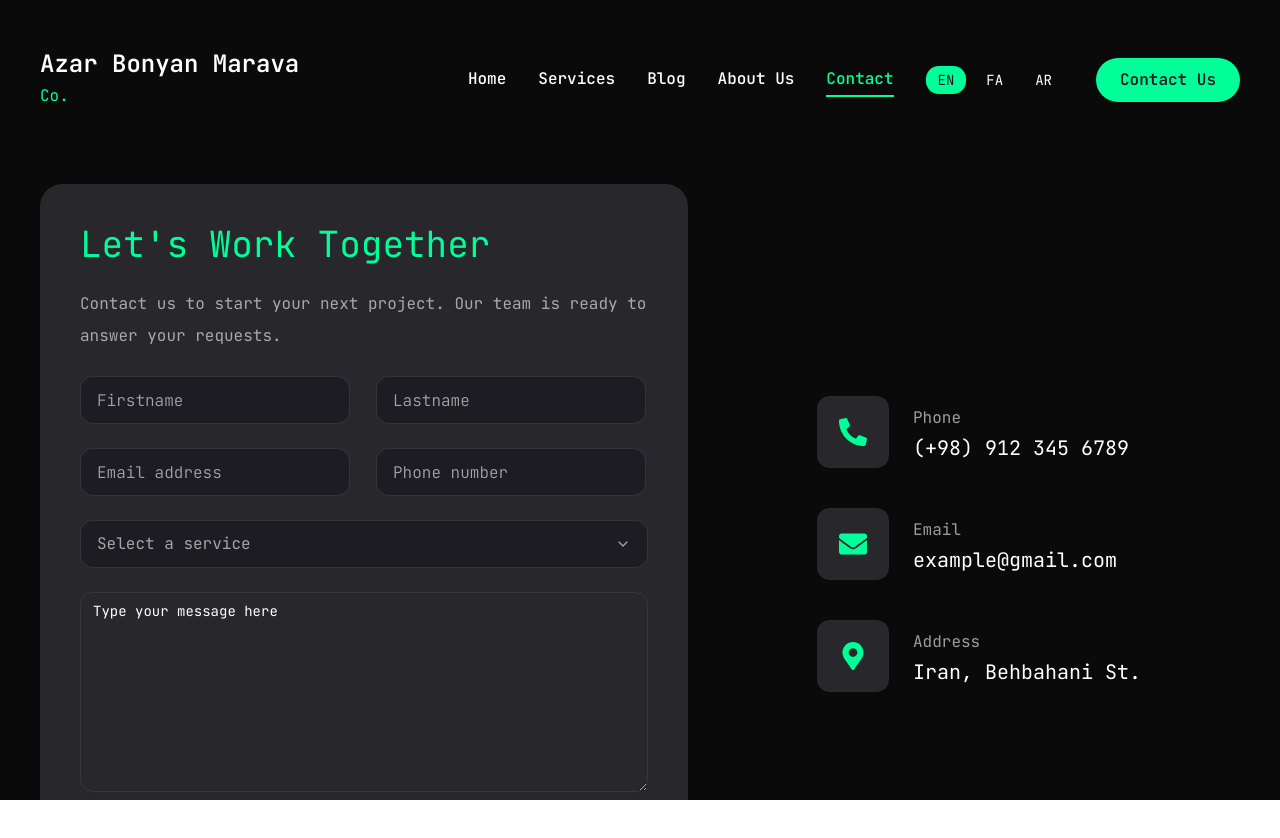
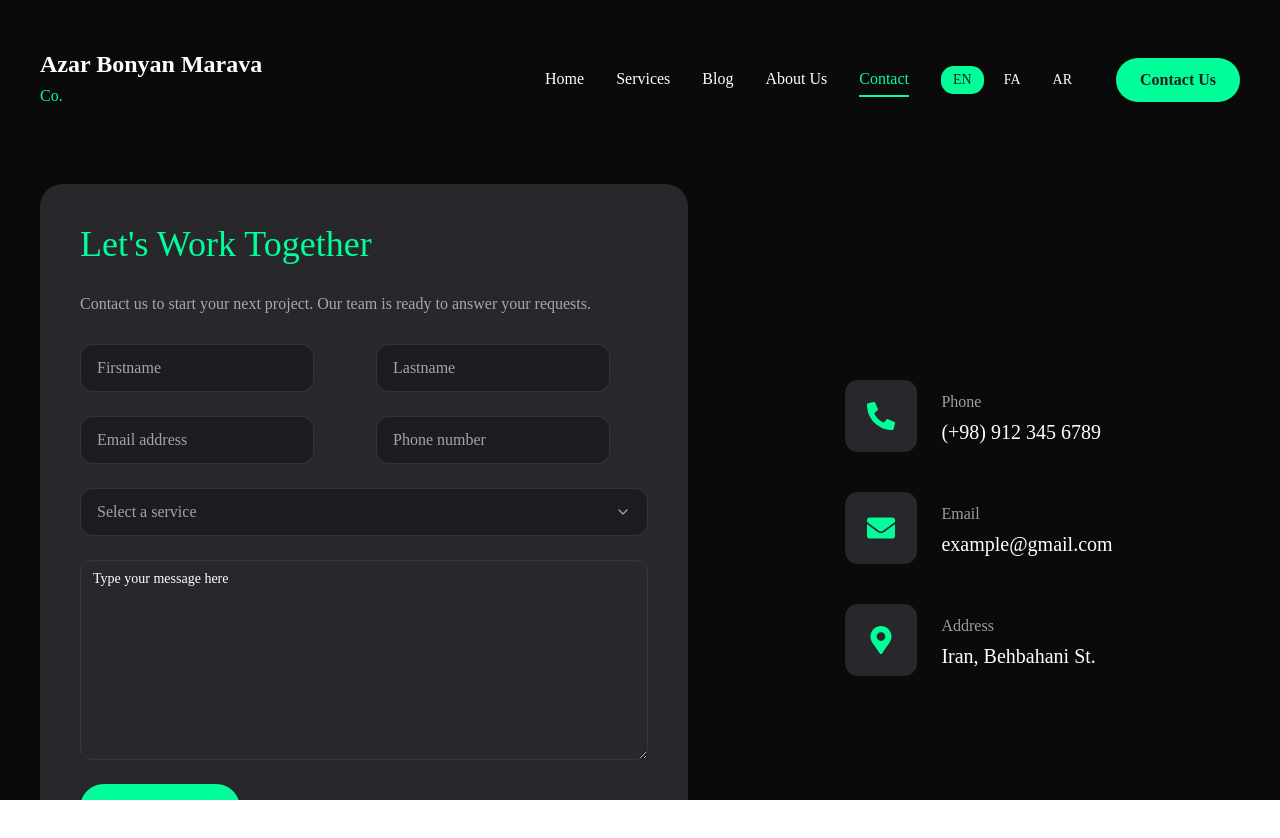
Before and after one commit to Milad-Soleymani/azar-bonian-marava, a Next.js app: page /en/contact in a window 1280 px wide. Shown: the top 838 px of the page. Built offline with nearby package versions, Linux system fonts and the light colour scheme.

Commit message:
Change font

```diff
--- a/pnpm-workspace.yaml
+++ b/pnpm-workspace.yaml
@@ -2,8 +2,8 @@ allowBuilds:
   '@parcel/watcher': true
   '@swc/core': true
   esbuild: set this to true or false
-  sharp: set this to true or false
-  unrs-resolver: set this to true or false
+  sharp: false
+  unrs-resolver: false
 minimumReleaseAgeExclude:
   - postcss@8.5.21
   - vercel@56.4.1
--- a/src/app/[locale]/layout.tsx
+++ b/src/app/[locale]/layout.tsx
@@ -227,11 +227,12 @@ export default async function LocaleLayout({
 
 
 
-
-  return (
-
+return (
+  <div
+    lang={locale}
+    dir={locale === "fa" || locale === "ar" ? "rtl" : "ltr"}
+  >
     <NextIntlClientProvider messages={messages}>
-
 
       <JsonLd />
 
@@ -263,6 +264,7 @@ export default async function LocaleLayout({
 
 
     </NextIntlClientProvider>
+    </div>
 
   );
 
--- a/src/app/globals.css
+++ b/src/app/globals.css
@@ -54,6 +54,16 @@
   --container-center: true;
 }
 
+
+html[lang="fa"],
+html[lang="ar"] {
+  font-family: var(--font-fa);
+}
+
+html[lang="en"] {
+  font-family: var(--font-en);
+}
+
 :root {
   /* Colors */
   --background: #0a0a0a;
@@ -95,6 +105,8 @@
   --sidebar-accent-foreground: #fff;
   --sidebar-border: rgba(255,255,255,.08);
   --sidebar-ring: #00ff99;
+    --font-en: "Inter", sans-serif;
+  --font-fa: "Vazirmatn", sans-serif;
 }
 
 .dark {
@@ -123,10 +135,10 @@
   }
 
   body {
-    background: #0a0a0a;
-    color: white;
-    font-family: var(--font-jetbrainsMono);
-    line-height: 2;
+      background: #0a0a0a;
+  color: white;
+  line-height: 2;
+}
   }
 
   html {
@@ -144,7 +156,7 @@
   .h3 {
     @apply text-[20px] xl:text-[24px] leading-[1.1] font-semibold;
   }
-}
+
 
 @utility text-outline {
   -webkit-text-stroke: 1px #fff;
--- a/src/app/layout.tsx
+++ b/src/app/layout.tsx
@@ -1,7 +1,19 @@
 import "./globals.css";
 import type { Metadata } from "next";
 import { JetBrains_Mono } from "next/font/google";
+import { Inter, Vazirmatn } from "next/font/google";
 
+export const inter = Inter({
+  subsets: ["latin"],
+  variable: "--font-en",
+  display: "swap",
+});
+
+export const vazirmatn = Vazirmatn({
+  subsets: ["arabic"],
+  variable: "--font-fa",
+  display: "swap",
+});
 const jetbrainsMono = JetBrains_Mono({
   subsets: ["latin"],
   variable: "--font-jetbrainsMono",
@@ -113,17 +125,15 @@ export default function RootLayout({
 }) {
 
   return (
-    <html
-      suppressHydrationWarning
-      className={jetbrainsMono.variable}
-    >
+   <html>
     <meta name="google-site-verification" content="qUW9d1djKLfxa5JvCDMEpkcyzcKjQo09k6x2Usupxfs"/>
 <meta name="y_key" content="yahoo" />
 <meta name="yandex-verification" content="yandex" />
 <meta name="me" content="miladcoder0@gmail.com" />
 <meta name="me" content="azar-bonian-marava.vercel.app" />
 
-      <body>
+      <body
+      className={`${inter.variable} ${vazirmatn.variable}`}>
         {children}
       </body>
 
```
